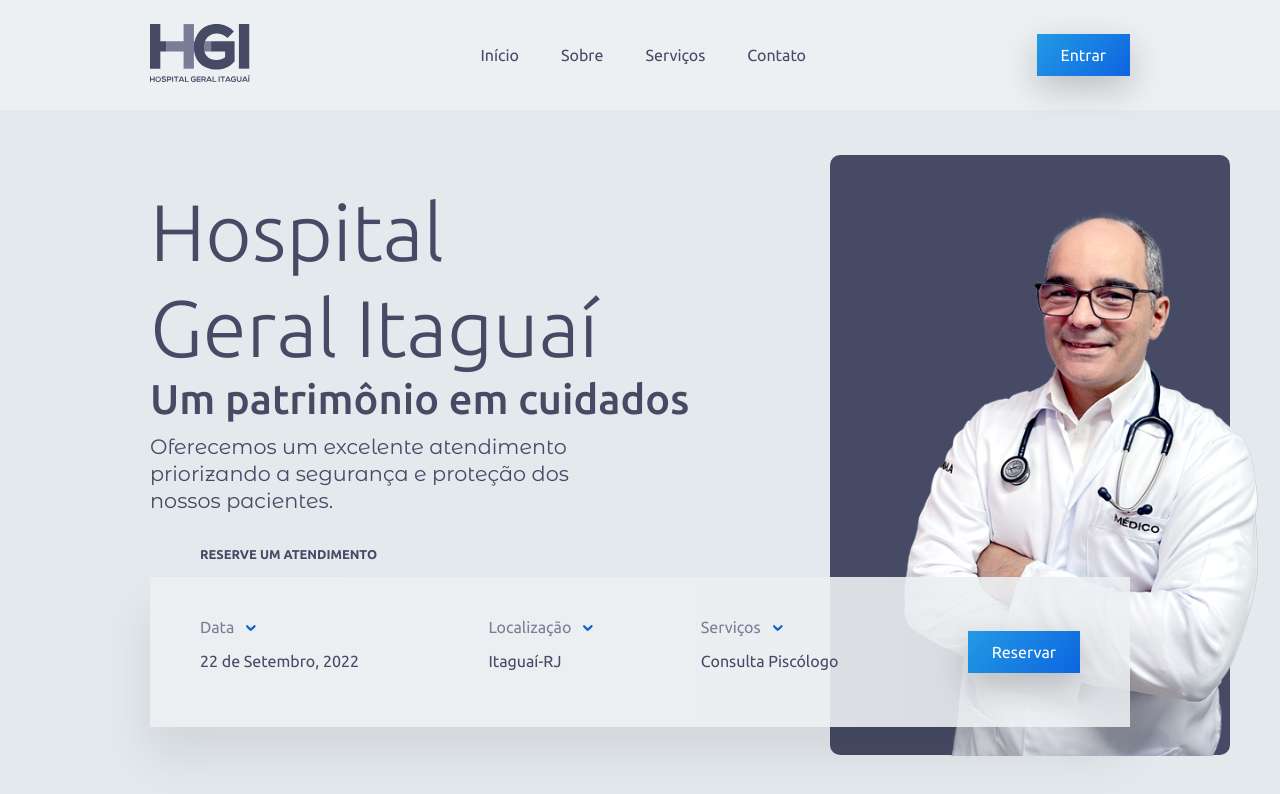
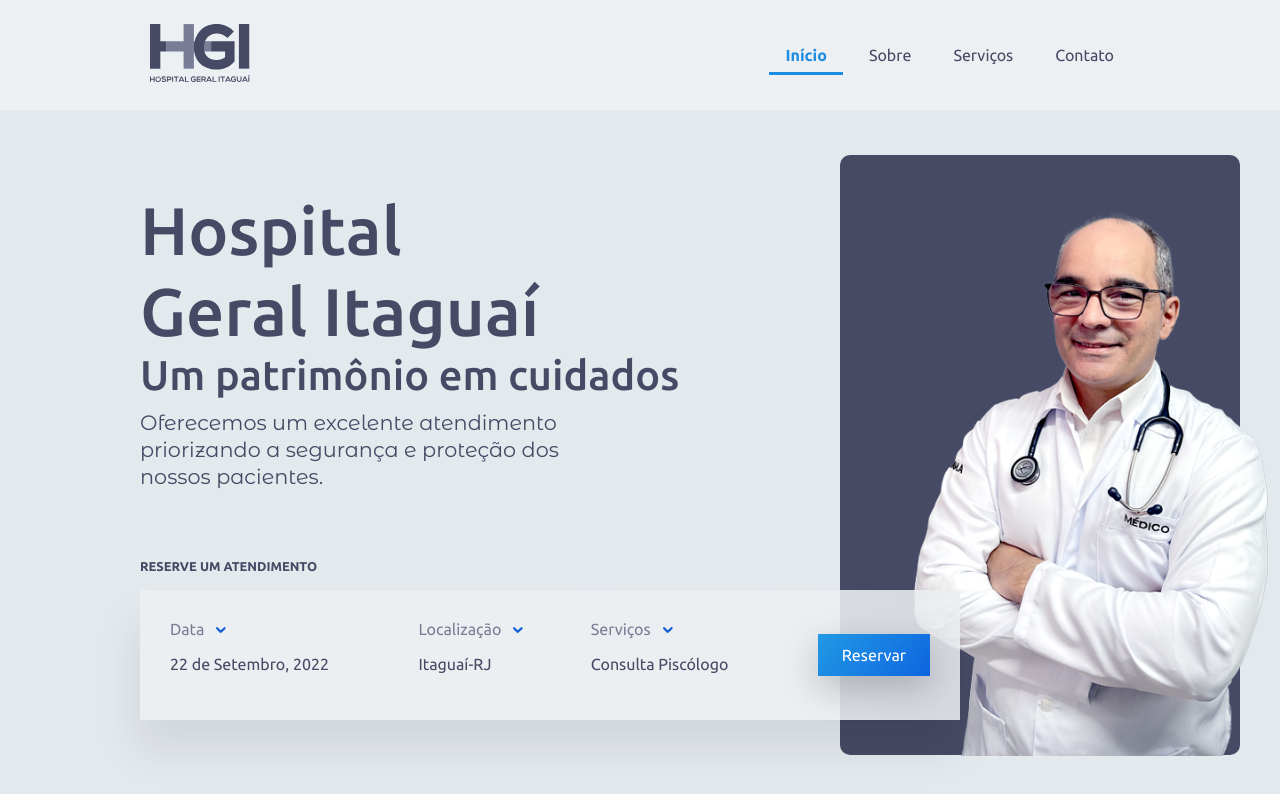
Before and after one commit to vsiago/site-hgi, a plain HTML site: page index.html in a window 1280 px wide. Drawn offline with Linux system fonts and the light colour scheme.

Commit message:
commit inicial

```diff
--- a/index.html
+++ b/index.html
@@ -21,12 +21,12 @@
             <div class="navbar__container ">
                 <a class="navbar__brand" href=""><img src="./src/images/logo-hgi-dark.svg" alt=""></a>
                 <ul class="navbar__list ">
-                    <li class="navbar__item"><a href="">Início</a></li>
+                    <li class="navbar__item"><a class="active" href="">Início</a></li>
                     <li class="navbar__item"><a href="">Sobre</a></li>
                     <li class="navbar__item"><a href="">Serviços</a></li>
                     <li class="navbar__item"><a href="">Contato</a></li>
                 </ul>
-                <button class="btn-primary">Entrar</button>
+                <!-- <button class="btn-primary">Entrar</button> -->
             </div>
         </nav>
     </header>
--- a/src/css/style.css
+++ b/src/css/style.css
@@ -3,6 +3,7 @@
     --cor-blue-light-light: #ECF0F3;
     --cor-blue-dark: #464A64;
     --cor-grey-blue: #797D95;
+    --cor-blue-primary: #1D8DE3;
 }
 
 /* ******** DISPLAYS DEFAULTS ******** */
@@ -49,6 +50,12 @@
     position: absolute;
     right: -22px;
     top: 7px;
+}
+
+.active {
+    color: var(--cor-blue-primary);
+    font-weight: 600;
+    border-bottom: solid 3px var(--cor-blue-primary);
 }
 
 /* ******** FIM DISPLAYS DEFAULTS ******** */
@@ -148,7 +155,7 @@
 }
 
 .container-sc-home {
-    max-width: 980px;
+    max-width: 1000px;
     margin: auto;
     height: calc(100vh - 110px);
     display: flex;
@@ -162,6 +169,11 @@
     width: 70%;
 }
 
+.sc-home-destaque .display-1 {
+    font-weight: 500;
+    font-size: clamp(3rem, 1rem + 4vw, 5rem);
+}
+
 .description-oferecemos {
     margin-top: 10px;
     max-width: 70%;
@@ -172,27 +184,28 @@
 
 
 .card-reserve-um-atendimento {
+    width: 82%;
     margin-top: 20px;
     position: relative;
     z-index: 1;
+    margin-top: 3.5rem;
 }
 
 .reserve-um-atendimento-title {
     font-size: .8rem;
     font-weight: bold;
-    margin: 50px;
 }
 
 .card-container-reserve-um-atendimento {
     background: linear-gradient(90deg, #ECEFF2 0.74%, rgba(236, 239, 242, 0.85) 108.25%);
     box-shadow: -5px 31px 43px rgba(0, 0, 0, 0.08);
     max-width: 980px;
-    height: 150px;
+    height: 130px;
 }
 
 .container-reserve-um-atendimento {
     margin-top: 15px;
-    padding: 0 50px;
+    padding: 0 30px;
 }
 
 
```
